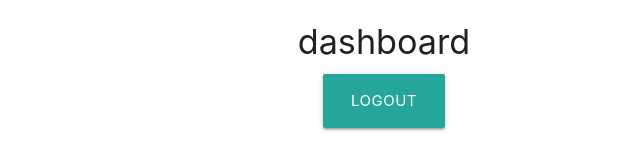
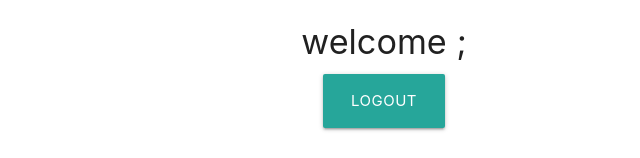
Before and after one commit to ubermensh/itr-test, a React (Create React App) app in the folder client/: page /dashboard in a window 1280 px wide. Shown: the top 158 px of the page, without its empty margins (256-896 px from the left). Built offline with nearby package versions, Linux system fonts and the light colour scheme; sample sign-in values are in the browser's storage.

Commit message:
common state in app to connect login and dashboard components to pass user data

```diff
--- a/client/src/App.js
+++ b/client/src/App.js
@@ -11,6 +11,19 @@ import Dashboard from './components/Dashboard';
 import PrivateRoute from "./components/private-route/PrivateRoute";
 
 class App extends Component {
+  constructor(props) {
+    super(props);
+    this.state = {
+      user: ''
+    }
+    this.setUser = this.setUser.bind(this);
+  };
+    setUser(user) {
+        this.setState({
+            user: user
+        });
+    };
+
   render() {
     return (
       <Router>
@@ -18,10 +31,12 @@ class App extends Component {
           <Route exact path="/" component={Landing} />
           <Route exact path="/register" component={Register} />
           <Route exact path="/landing" component={Landing} />
-          <Route exact path="/login" component={Login} />
+          <Route exact path="/login" >
+            <Login setUser= {this.setUser} />
+          </Route>
         </div>
         <PrivateRoute exact path="/dashboard">
-             <Dashboard/>
+             <Dashboard user={this.state.user} />
          </PrivateRoute>
       </Router>
     );
--- a/client/src/components/Dashboard.js
+++ b/client/src/components/Dashboard.js
@@ -3,8 +3,9 @@ import {logoutUser} from '../utils/auth';
 import {searchOnliner} from '../utils/search';
 import {  withRouter } from "react-router-dom";
 class Dashboard extends Component {
-  constructor() {
-    super();
+  constructor(props) {
+    super(props);
+    console.log('dashboard props', props);
     this.state = {
       query: "",
     };
@@ -29,7 +30,7 @@ return (
         <div className="row">
           <div className="col s12 center-align">
             <h4>
-              dashboard
+              welcome {this.props.user};
             </h4>
             <button
               onClick={this.onLogoutClick}
--- a/client/src/components/login.js
+++ b/client/src/components/login.js
@@ -2,8 +2,8 @@ import React, { Component } from "react";
 import { Link, withRouter } from "react-router-dom";
 import { loginUser } from "../utils/auth"
 class Login extends Component {
-  constructor() {
-    super();
+  constructor(props) {
+    super(props);
     this.state = {
       email: "",
       password: "",
@@ -19,7 +19,11 @@ const userData = {
       email: this.state.email,
       password: this.state.password
     };
-  loginUser(userData, this.props.history);
+  //loginUser(userData, this.props.history);
+  console.log( this.props );
+      this.props.setUser('afasfdaf');
+      localStorage.setItem("jwtToken", 'afasfdaf');
+    this.props.history.push('/dashboard');
   };
 render() {
     const { errors } = this.state;
--- a/client/src/components/registration.js
+++ b/client/src/components/registration.js
@@ -4,6 +4,7 @@ import {registerUser} from "../utils/auth";
 class Register extends Component {
   constructor() {
     super();
+    console.log(this.props.user);
     this.state = {
       name: "",
       email: "",
--- a/client/src/utils/auth.js
+++ b/client/src/utils/auth.js
@@ -1,5 +1,5 @@
 import axios from "axios";
-//import jwt_decode from "jwt-decode";
+import jwt_decode from "jwt-decode";
 
 const setAuthToken = token => {
   if (token) {
@@ -18,13 +18,17 @@ export const registerUser = (userData, history)  => {
     .catch(err => {console.log(err.response.data)})
 };
 
-export const loginUser = (userData, history ) =>  {
+export const loginUser = (userData, history) =>  {
   axios
     .post("/api/users/login", userData)
     .then(res => {
       const { token } = res.data;
       localStorage.setItem("jwtToken", token);
       setAuthToken(token);
+      const decoded = jwt_decode(token);
+      //to be accessible in dashboard;
+      //https://reactjs.org/docs/lifting-state-up.html
+      console.log(decoded);
       history.push('/dashboard');
     })
     .catch(err => {console.log(err.response.data);});
@@ -33,5 +37,6 @@ export const loginUser = (userData, history ) =>  {
 export const logoutUser = (history) => {
   localStorage.removeItem("jwtToken");
   setAuthToken(false);
+  //unset user from ???
   history.push('/landing');
 };
```
